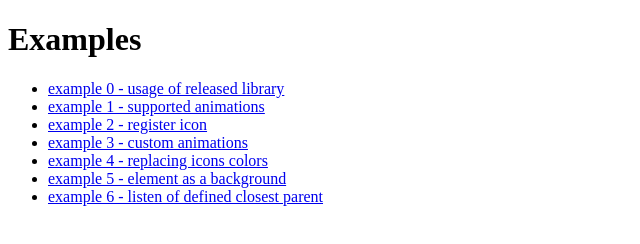
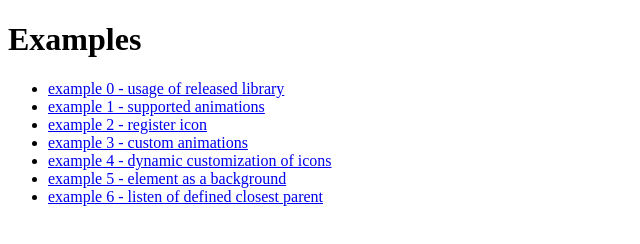
Before and after one commit to tomwilusz/lord-icon-element, a website built with webpack: page examples/index.html in a window 1280 px wide. Shown: the full height of the page, 0-640 px from the left. Built offline with nearby package versions, Linux system fonts and the light colour scheme.

Commit message:
Update index.html for examples.

```diff
--- a/examples/index.html
+++ b/examples/index.html
@@ -12,7 +12,7 @@
         <li><a href="./example1.html">example 1 - supported animations</a></li>
         <li><a href="./example2.html">example 2 - register icon</a></li>
         <li><a href="./example3.html">example 3 - custom animations</a></li>
-        <li><a href="./example4.html">example 4 - replacing icons colors</a></li>
+        <li><a href="./example4.html">example 4 - dynamic customization of icons</a></li>
         <li><a href="./example5.html">example 5 - element as a background</a></li>
         <li><a href="./example6.html">example 6 - listen of defined closest parent</a></li>
     </ul>
```
